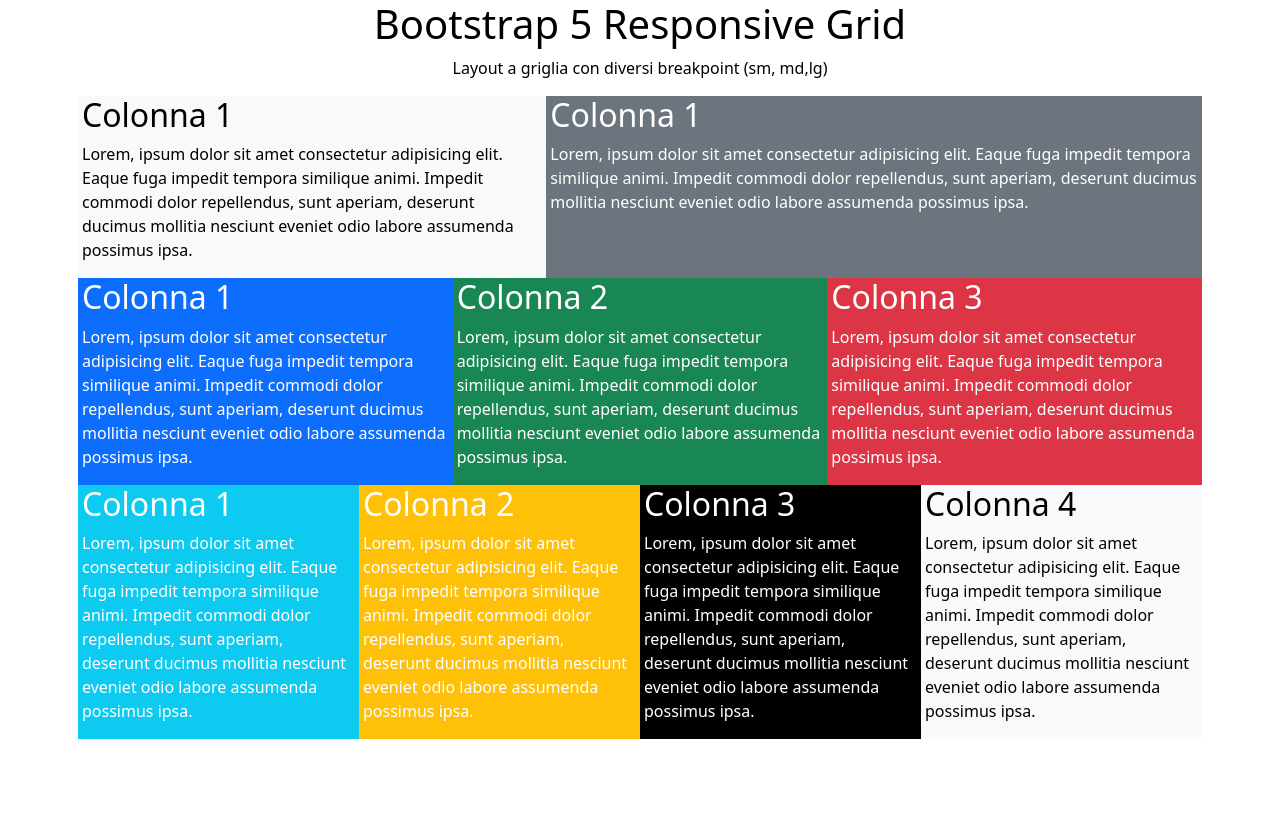
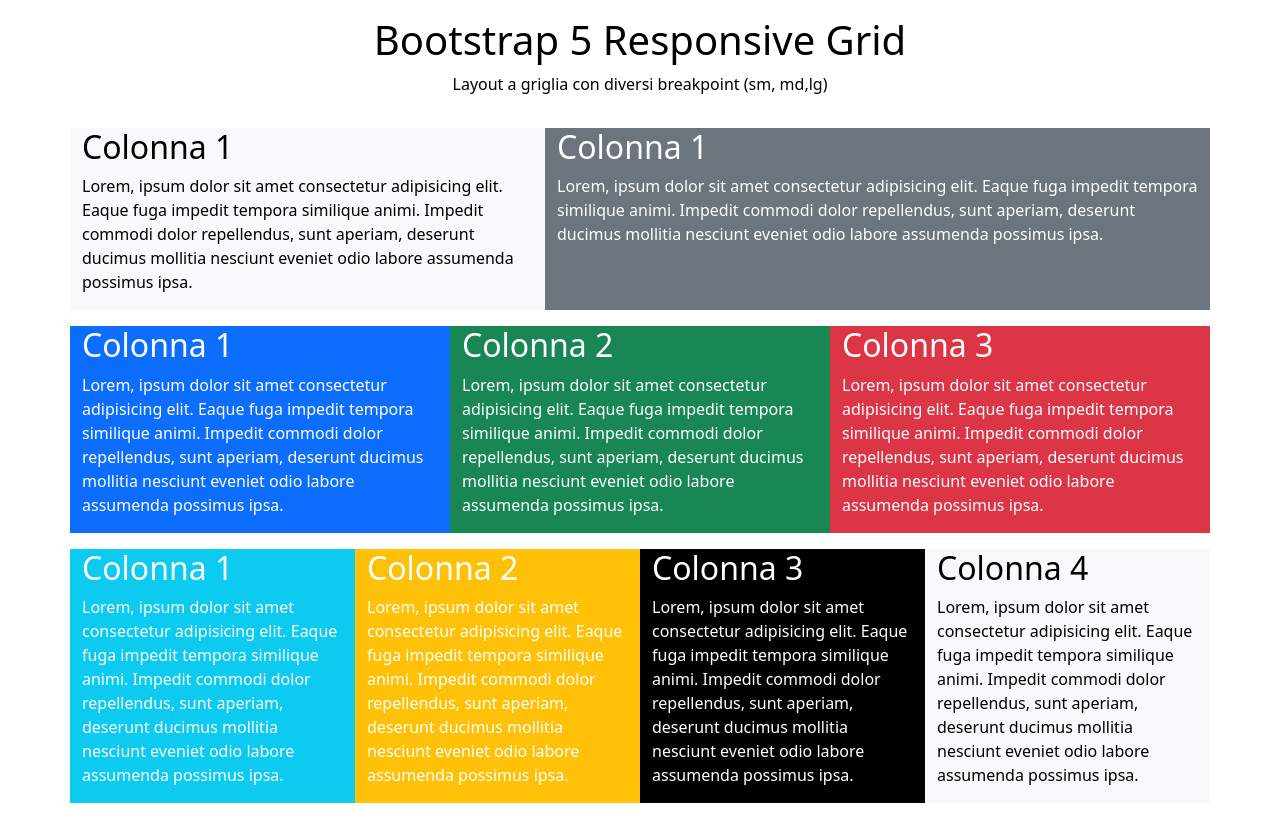
Before and after one commit to Marco-Bacci/htmlcss-bootstrap-layout, a plain HTML site: page index.html in a window 1280 px wide. Drawn offline with nearby package versions, Linux system fonts and the light colour scheme.

Commit message:
margin bottom to all rows

```diff
--- a/index.html
+++ b/index.html
@@ -13,14 +13,14 @@
 <body>
   <div class="container text-white">
     <!--1 col row-->
-    <div class="row gx-2 text-black">
+    <div class="row text-black m-3">
       <div class="col text-center">
         <h1>Bootstrap 5 Responsive Grid</h1>
         <p> Layout a griglia con diversi breakpoint (sm, md,lg)</p>
       </div>
     </div>
     <!--2 col  row-->
-    <div class="row gx-2">
+    <div class="row mb-3">
       <div class="col-12 col-md-6 col-lg-5 bg-light text-black">
         <h2>Colonna 1</h2>
         <p>Lorem, ipsum dolor sit amet consectetur adipisicing elit. Eaque fuga impedit tempora similique animi.
@@ -37,7 +37,7 @@
       </div>
     </div>
     <!--3 col row-->
-    <div class="row gx-2">
+    <div class="row mb-3">
       <div class="col-6 col-md-4 bg-primary">
         <h2>Colonna 1</h2>
         <p>Lorem, ipsum dolor sit amet consectetur adipisicing elit. Eaque fuga impedit tempora similique animi.
@@ -61,7 +61,7 @@
       </div>
     </div>
     <!--4 col row-->
-    <div class="row gx-2">
+    <div class="row mb-3">
       <div class="col-6 col-md-3 bg-info">
         <h2>Colonna 1</h2>
         <p>Lorem, ipsum dolor sit amet consectetur adipisicing elit. Eaque fuga impedit tempora similique animi.
```
